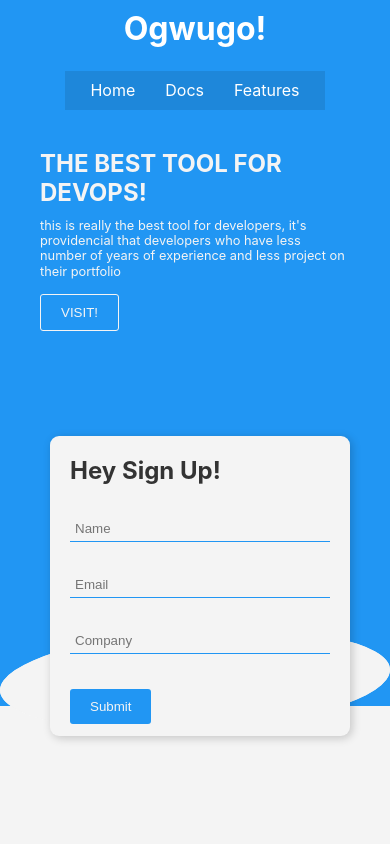
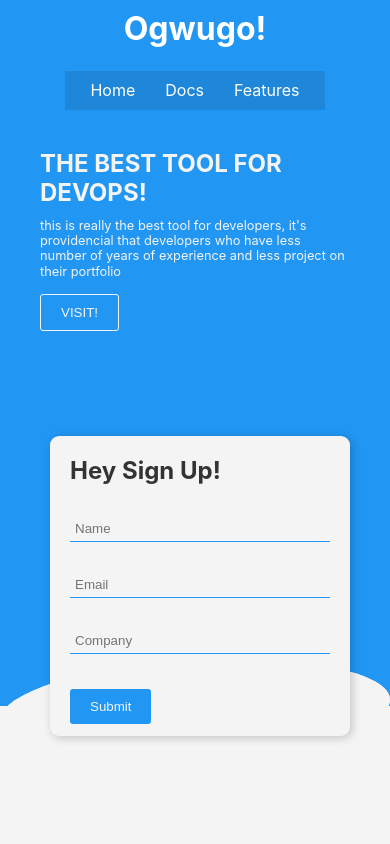
Before and after one commit to NorVirae/ogcloud, a React (Create React App) app: page / in a window 390 px wide. Shown: the top 844 px of the page. Built offline with nearby package versions, Linux system fonts and the light colour scheme.

Commit message:
adjusted the pos

```diff
--- a/src/App.css
+++ b/src/App.css
@@ -358,7 +358,7 @@ input:focus {
         position: absolute;
         left: 0;
         bottom:0;
-        top:520px;
+        top:550px;
         content: '';
         width: 100%;
         height: 100px;
```
